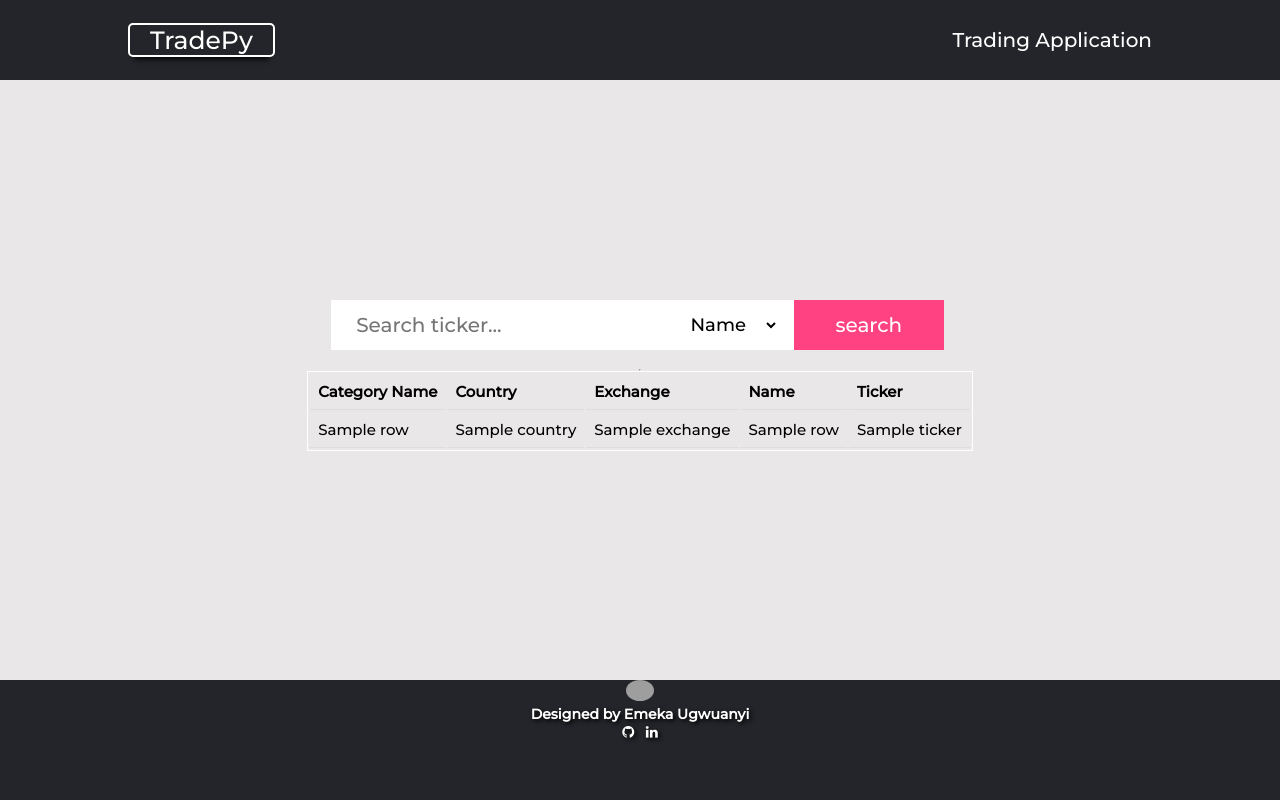
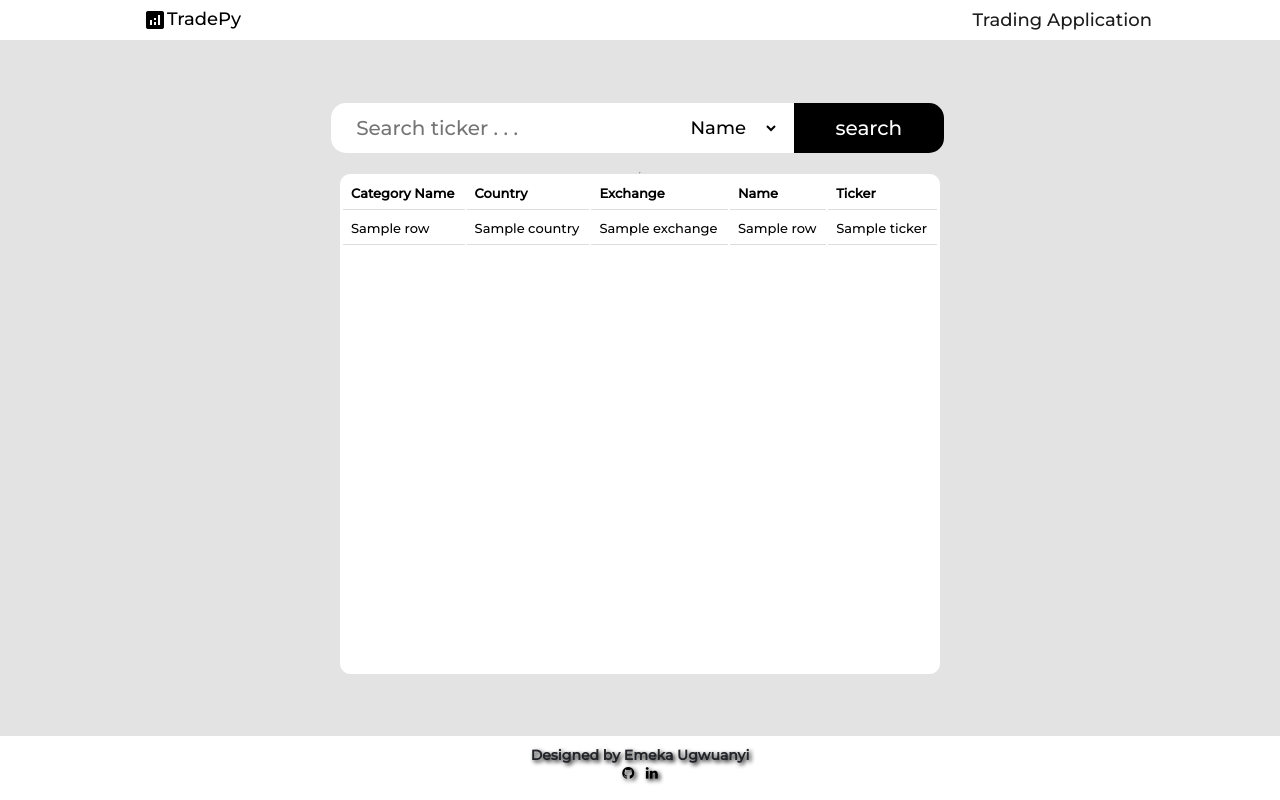
Before and after one commit to emylincon/TradingApp, a Flask app: template templates/search.html in a window 1280 px wide. Run offline with Flask 2, Linux system fonts and the light colour scheme; the template is opened without the code that fills it: most values are stand-ins (such as "Sample title", 1, 10 or a date in 2020); parts of the project's set-up code (start-up, migrations or seed data) failed here and were passed over; some libraries are stand-ins or nearby versions; grey boxes are pictures that could not be loaded.

Commit message:
updated the designs

```diff
--- a/static/style.css
+++ b/static/style.css
@@ -11,8 +11,124 @@
 html, body{
     height: 100%;
     transition:ease-in;
-    overflow: hidden;
+    overflow: auto;
 }
+/*start buttons*/
+.chartButtons{
+    border: 1px solid black;
+    border-top-left-radius: 10px;
+    border-bottom-left-radius: 10px;
+    width: 100%;
+    height: 10%;
+    padding: 5px 5px;
+    display: flex;
+    flex: 3;
+}
+
+.switcher{
+    height: 100%;
+    width: 44%;
+    float: left;
+    justify-items: center;
+}
+
+:root {
+    --switch_len: 40px;
+    --search_radius: 15px;
+
+}
+
+input[type="checkbox"] {
+    position: relative;
+    width: 100px;
+    height: var(--switch_len);
+    background: #3498db;
+    -webkit-appearance: none;
+    border-radius: 20px;
+    outline: none;
+    transition: .4s;
+    box-shadow: inset 0 0 5px rgba(0, 0, 0, 0.2);
+    cursor: pointer;
+}
+
+input:checked[type="checkbox"] {
+    background: #bdc3c7;
+}
+
+
+input[type="checkbox"]::before {
+    z-index: 2;
+    position: absolute;
+    text-align: center;
+    left: 0;
+    width: var(--switch_len);
+    height: var(--switch_len);
+    line-height: var(--switch_len);
+    color: #069;
+    background: #fff;
+    border-radius: 50%;
+    transform: scale(1.1);
+    box-shadow: 0 2px 5px rgba(0, 0, 0, 0.2);
+    transition: .4s;
+}
+
+.switcher:nth-child(1) input[type="checkbox"]::before{
+	content: "Close";
+}
+.switcher:nth-child(2) input[type="checkbox"]::before{
+	content: "SMA";
+}
+.switcher:nth-child(3) input[type="checkbox"]::before{
+	content: "EMA";
+}
+
+input:checked[type="checkbox"]::before {
+    left: 60px;
+}
+
+.toggle {
+    position: relative;
+    display: inline;
+}
+
+label {
+    position: absolute;
+    color: #fff;
+    font-weight: 600;
+    font-size: 15px;
+    pointer-events: none;
+}
+
+.onbtn {
+    bottom: 15px;
+    left: 15px;
+    color: #34495e;
+}
+
+.ofbtn {
+    bottom: 15px;
+    right: 14px;
+
+}
+.chartbar{
+    display: flex;
+
+}
+.update{
+    flex: 1;
+    display: flex;
+    flex-direction: column;
+    padding: 5px;
+    font-size: 12px;
+    align-items: center;
+    justify-content: center;
+    background: black;
+    color: white;
+    border-top-right-radius: 10px;
+    border-bottom-right-radius: 10px;
+}
+
+/*stop buttons*/
 
 .BigBox{
     display: flex;
@@ -40,6 +156,8 @@ html, body{
     border: none;
     outline: none;
     padding: 0 25px;
+    border-top-left-radius: var(--search_radius);
+    border-bottom-left-radius: var(--search_radius);
 }
 .innerBox select{
     position: relative;
@@ -56,6 +174,8 @@ html, body{
 }
 
 .innerBox input[type="submit"]{
+    border-top-right-radius: var(--search_radius);
+    border-bottom-right-radius: var(--search_radius);
     position: relative;
     left: -5px;
     width: 150px;
@@ -63,40 +183,55 @@ html, body{
     border: none;
     outline: none;
     cursor: pointer;
-    background: #ff4282;
+    background: black;
     color: #ffffff;
 }
 
 .innerBox input[type="submit"]:hover{
-    background: #ef296c;
+    background: #363636;
 }
 
 .searchResults{
-    /*background-color: #ffffff;*/
-    max-height: 500px;
+    background-color: #ffffff;
+
+    height: 500px;
     min-width: 600px;
     overflow: auto;
     border: 1px solid white;
+    border-radius: 10px;
 }
 
 .title{
     margin-right: auto;
-    border: 2px solid white;
-    color: white;
-    border-radius: 5px;
-    font-weight: 500;
-    font-size: 25px;
-    padding: 0 20px;
+
+    color: rgb(39, 38, 38);
+    /* border-radius: 10px; */
+    font-weight: 300;
+    font-size: 18px;
+    padding: 0 15px;
+    color: black;
+    /* background-color: black; */
+    cursor: pointer;
 }
+.title:hover{
+    border: 1.5px solid rgb(43, 42, 42);
+
+}
+.title a{
+    text-decoration: none;
+    color: black;
+    display: flex;
+}
+
 .top-div{
-    color: white;
-    background: #24252A;
+    color: rgb(29, 28, 28);
+    background: white;
     width: 100%;
-    height: 10vh;
+    height: 5vh;
     display: flex;
     justify-content: flex-end;
     align-items: center;
-    padding: 30px 10%;
+    padding: 20px 10%;
 }
 
 .shadow {
@@ -111,22 +246,66 @@ html, body{
 }
 .about{
     font-weight: 500;
-    font-size: 20px;
+    font-size: 18px;
 }
 .main{
-    /*border: 1px solid green;*/
-    height: 90vh;
+    min-height: 87vh;
     width: 100%;
-    background-color: #e9e7e7;
+    /* background-color: #e9e7e7; */
     display: flex;
     flex-direction: row;
+    flex-wrap: wrap;
+    justify-content: center;
     gap: 12px;
-    padding: 20px 20px 150px;
+    padding: 20px 20px 20px;
+    /* overflow: auto; */
+    background: #e4e3e3;
 }
 
 #diff-table{
-    flex:1;
+    width: 350px;
+    border-radius: 10px;
+    border: 1px solid white;
+    color: rgb(46, 45, 45);
+    background: white;
+    min-height: 300px;
+    padding: 5px;
 
+}
+#diff-table h2{
+    font-size: 25px;
+    color: rgb(59, 57, 57);
+    z-index: 1;
+    opacity: 0.4;
+}
+#diff-table h3{
+    /* background-color: black; */
+    color: black;
+    font-size: 14px;
+    padding: 5px;
+
+}
+
+.line-charts{
+    width: 600px;
+    border: 1px solid white;
+    border-radius: 10px;
+    min-height: 300px;
+    background: white;
+    padding: 10px;
+
+}
+
+.pie-charts{
+    width: 300px;
+    /* border: 1px solid white; */
+    border-radius: 10px;
+    min-height: 300px;
+    /* background: white; */
+    padding: 10px;
+    display: flex;
+    flex-direction: column;
+    justify-content: space-evenly;
 }
 
 .timer{
@@ -208,7 +388,7 @@ table.query td, th{
     padding: 8px;
     text-align: left;
     border-bottom: 1px solid #ddd;
-    font-size: 15px;
+    font-size: 13px;
     }
 table.query tr:hover {
     background-color:#f5f5f5;
@@ -217,10 +397,11 @@ table.query tr:hover {
 
 #footer{
     width: 100%;
-    position: relative;
-    background-color: #24252A;
-    height: 120px;
-    margin-top: -120px;
+    /* position: relative; */
+    background-color: white ;
+    color: #24252A;
+    height: 7vh;
+    /* margin-top: -120px; */
     /* border: 1px solid red; */
 }
 
@@ -228,22 +409,42 @@ table.query tr:hover {
     width: 50%;
     margin-left: 25%;
     /* background: rgba(0,0,0,0.5); */
-    color: white;
+    /* color: white; */
     text-align: center;
     justify-items: center;
     font-weight: 900;
     font-size: 14px;
     text-shadow: 2px 2px 4px #000000;
     border-radius: 8px;
+    padding: 10px;
     /*box-shadow: 10px 10px 5px grey;*/
 }
 
 #footer a {
     text-decoration: none;
-    color: white;
+    color: black;
   }
 
 #face{
     width: 7%;
     border-radius: 50%;
 }
+
+@media screen and (max-width:800px){
+    .line-charts{
+        width: 500px;
+    }
+}
+
+@media screen and (max-width:1300px){
+    .pie-charts{
+        width: 600px;
+        flex-direction: row;
+    }
+}
+
+@media screen and (max-width:800px){
+    .line-charts{
+        width: 600px;
+    }
+}
--- a/templates/base.html
+++ b/templates/base.html
@@ -13,7 +13,7 @@
 </head>
 <body>
     <div class="top-div">
-        <div class="title one-edge-shadow"><a style="text-decoration:none; color: white;" href="{{ url_for('search') }}">TradePy</a></div>
+        <div class="title"><a href="{{ url_for('search') }}"><span class="material-icons">analytics</span><span>TradePy</span></a></div>
         <div class="about ">Trading Application</div>
     </div>
     <div class="main">
@@ -22,9 +22,7 @@
     </div>
     <div id="footer">
         <div class="inner-footer">
-            <img src="{{ url_for('static', filename='footer-img.jpeg') }}" id="face"/>
-            <br>
-            Designed by Emeka Ugwuanyi
+                Designed by Emeka Ugwuanyi
             <p>
                 <a href="https://github.com/emylincon"><i class="fa fa-github"></i></a>
                     &nbsp;
--- a/templates/search.html
+++ b/templates/search.html
@@ -1,10 +1,15 @@
 {% extends "base.html" %}
 {% block content %}
+<style>
+    .main{
+        align-items: center;
+    }
 
+</style>
     <div class="BigBox">
        <div class="innerBox">
             <form id="form" method="POST" action='/search' enctype='multipart/form-data'>
-                <input type="text" name="search" placeholder="Search ticker..." required>
+                <input type="text" name="search" placeholder="Search ticker . . ." required>
                 <select name="kind">
                     <option>Name</option>
                     <option>Ticker</option>
```
Also changed, not shown: other parts of static/style.css (+17 -16 lines), static/script.js (+65 -23 lines), templates/index.html (+45 -15 lines).
